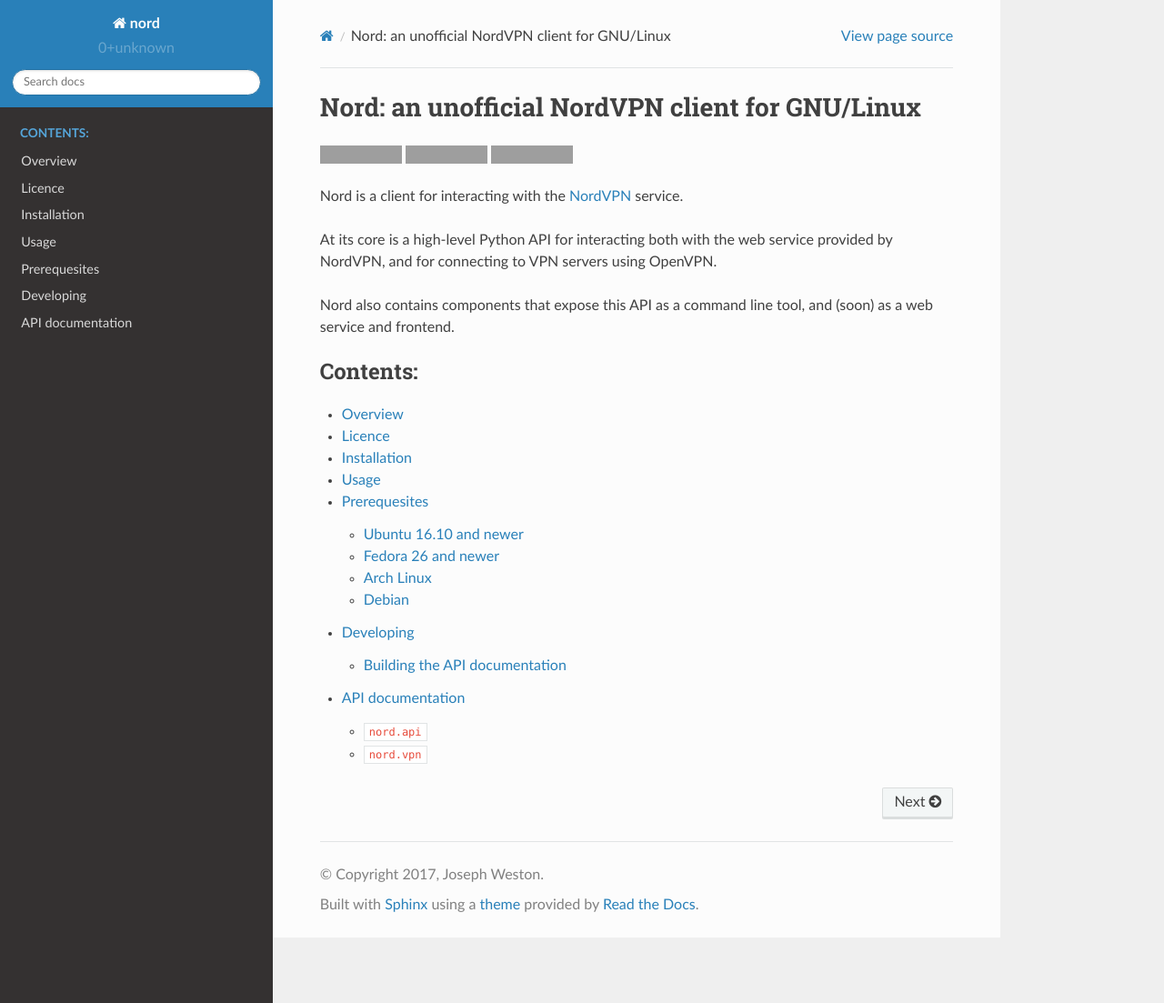
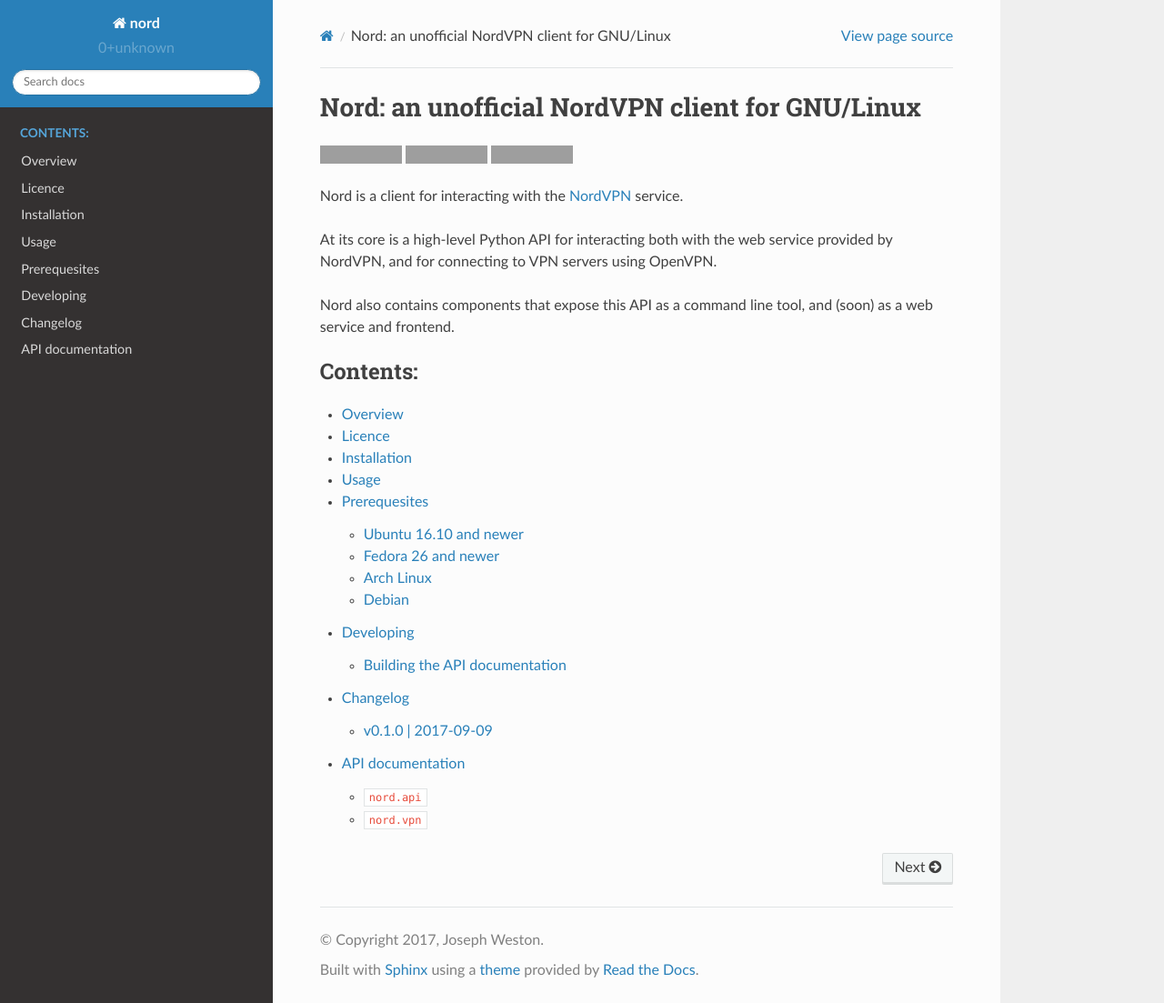
Before and after one commit to jbweston/nord, a Sphinx documentation site: the page built from docs/source/index.rst, in a window 1280 px wide and 1103 px high. Shown: the whole window at 91% size. Built offline with Sphinx 7.4.7 and the Read the Docs theme 2.0.0, drawn with Linux system fonts in a browser that asks for light colours; grey boxes are pictures that could not be loaded.

Commit message:
add changelog to documentation

```diff
--- /dev/null
+++ b/docs/source/changelog.rst
@@ -0,0 +1,7 @@
+Changelog
+=========
+
+v0.1.0 | 2017-09-09
+-------------------
++ First publically released version
++ Python API + command line client
--- a/docs/source/index.rst
+++ b/docs/source/index.rst
@@ -14,4 +14,5 @@
    :caption: Contents:
 
    overview
+   changelog
    reference
```
